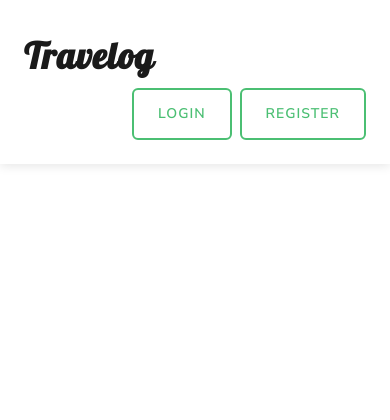
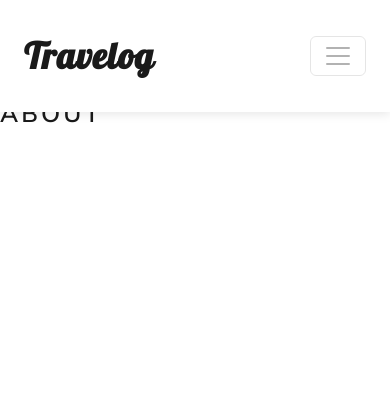
Before and after one commit to ellenycc/travelog, a Django app: page /blog/about/ in a window 390 px wide. Shown: the top 420 px of the page. Run offline with Django 4.2, Linux system fonts and the light colour scheme; parts of the project's set-up code (start-up, migrations or seed data) failed here and were passed over; some libraries are stand-ins or nearby versions.

Commit message:
add hamburger button for mobile

```diff
--- a/blog/templates/blog/base.html
+++ b/blog/templates/blog/base.html
@@ -26,15 +26,18 @@
     <nav class="navbar navbar-expand-lg navbar-light bg-light fixed-top">
       <div class="container-fluid px-4 d-flex justify-content-between">
         <a class="navbar-brand" href="{% url 'home' %}">Travelog</a>
-        {% comment %} <form class="d-flex" method="GET" action="{% url 'blog:post_search' %}">
-          {{ form.as_p }}
-          <input class="form-control me-2" type="search" placeholder="Search" aria-label="Search">
-          <button class="btn btn-outline-success" type="submit">Search</button>
-        </form> {% endcomment %}
-        <div class="ms-auto d-flex align-items-center">
+
+        <!--Hamburger button for mobile-->
+        <button class="navbar-toggler" type="button" data-bs-toggle="collapse" data-bs-target="#navbarNav" aria-controls="navbarNav" aria-expanded="false" aria-label="Toggle navigation">
+          <span class="navbar-toggler-icon"></span>
+        </button>
+
+        <!--Collapsible navbar content-->
+        <div class="collapse navbar-collapse" id="navbarNav">
+          <div class="navbar-nav ms-auto">
             {% if user.is_authenticated %}
               <div class="dropdown">
-              <a class="dropdown-toggle d-flex align-items-center" href="#" id="userDropdown" role="button" data-bs-toggle="dropdown" aria-expanded="false">
+                <a class="nav-link dropdown-toggle d-flex align-items-center" href="#" id="userDropdown" role="button" data-bs-toggle="dropdown" aria-expanded="false">
                   <img src="{% thumbnail request.user.profile.photo 100x100 crop %}"
                         class="rounded-circle avatar"
                         alt="avatar">
@@ -53,9 +56,10 @@
                 </ul>
               </div>
             {% else %}
-            <a class="btn btn-outline-success me-2" href="{% url 'login' %}">Login</a>
-            <a class="btn btn-outline-success" href="{% url 'register' %}">Register</a>
+              <a class="nav-link btn btn-outline-success me-2 mb-2 mb-lg-0" href="{% url 'login' %}">Login</a>
+              <a class="nav-link btn btn-outline-success" href="{% url 'register' %}">Register</a>
             {% endif %}
+          </div>
         </div>
       </div>
     </nav>
```
Also changed, not shown: db.sqlite3. Lines whose indentation alone changed are shown as unchanged.
